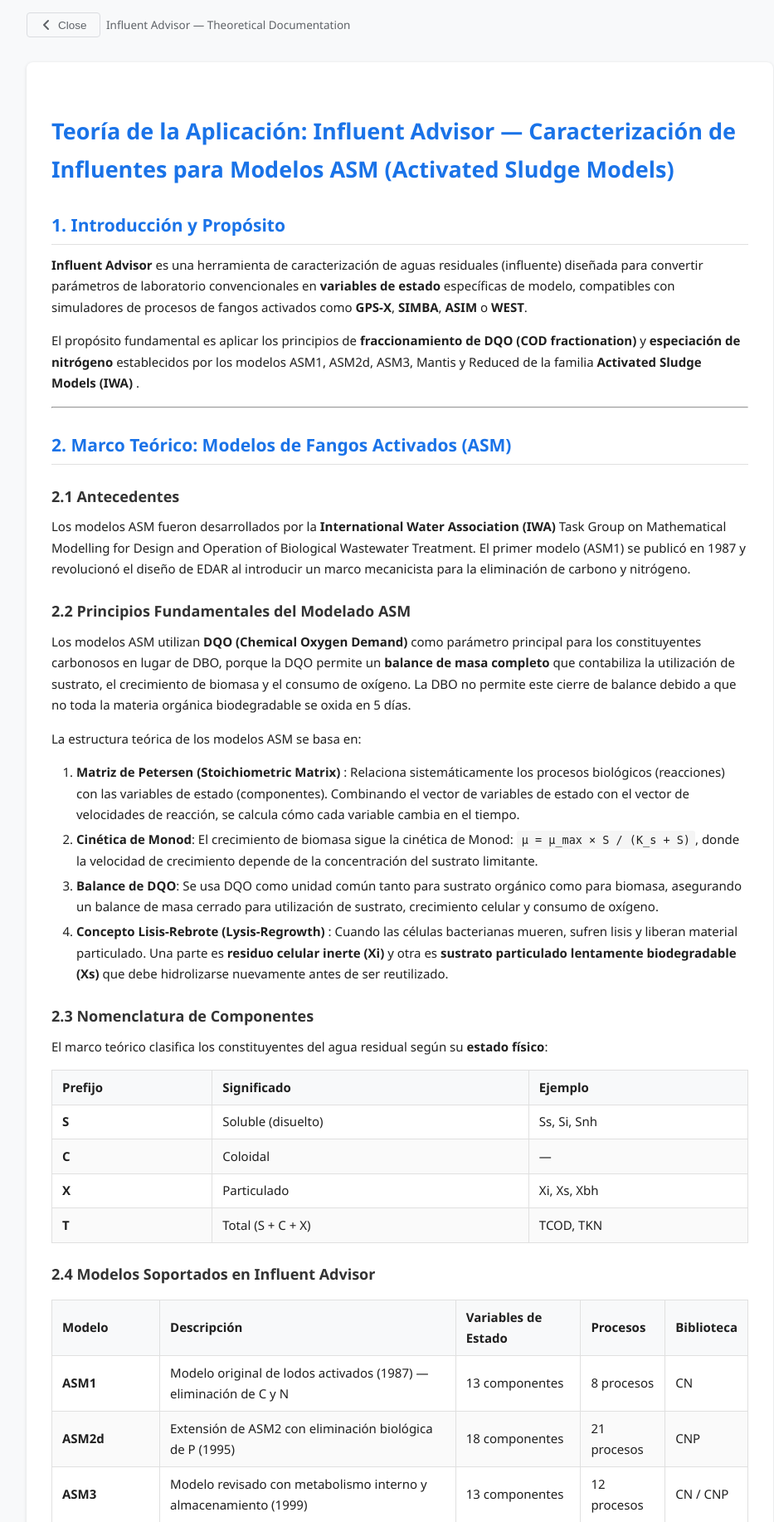
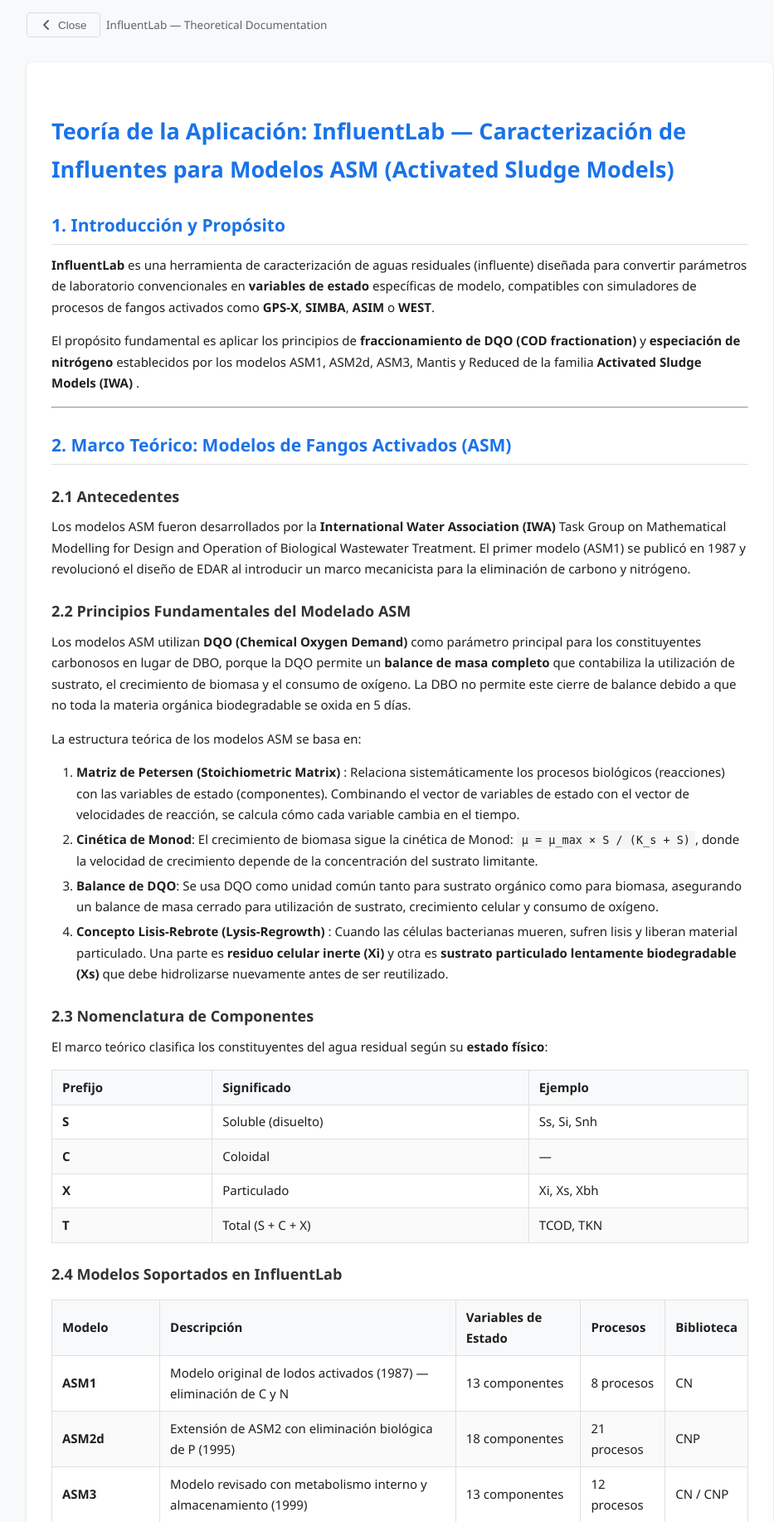
Before and after one commit to joseespinoza77/influent-advisor, a Flask app: page /theory in a window 1280 px wide. Shown: the top 1834 px of the page at 83% size, without its empty margins (158-1091 px from the left). Run offline with Flask 3, Linux system fonts and the light colour scheme; some libraries are stand-ins or nearby versions.

Commit message:
rename: change branding from Influent Advisor to InfluentLab

```diff
--- a/TEORIA_INFLUENT_ADVISOR.md
+++ b/TEORIA_INFLUENT_ADVISOR.md
@@ -1,8 +1,8 @@
-# Teoría de la Aplicación: Influent Advisor — Caracterización de Influentes para Modelos ASM (Activated Sludge Models)
+# Teoría de la Aplicación: InfluentLab — Caracterización de Influentes para Modelos ASM (Activated Sludge Models)
 
 ## 1. Introducción y Propósito
 
-**Influent Advisor** es una herramienta de caracterización de aguas residuales (influente) diseñada para convertir parámetros de laboratorio convencionales en **variables de estado** específicas de modelo, compatibles con simuladores de procesos de fangos activados como **GPS-X**, **SIMBA**, **ASIM** o **WEST**.
+**InfluentLab** es una herramienta de caracterización de aguas residuales (influente) diseñada para convertir parámetros de laboratorio convencionales en **variables de estado** específicas de modelo, compatibles con simuladores de procesos de fangos activados como **GPS-X**, **SIMBA**, **ASIM** o **WEST**.
 
 El propósito fundamental es aplicar los principios de **fraccionamiento de DQO (COD fractionation)** y **especiación de nitrógeno** establecidos por los modelos ASM1, ASM2d, ASM3, Mantis y Reduced de la familia **Activated Sludge Models (IWA)** .
 
@@ -36,7 +36,7 @@
 | **X** | Particulado | Xi, Xs, Xbh |
 | **T** | Total (S + C + X) | TCOD, TKN |
 
-### 2.4 Modelos Soportados en Influent Advisor
+### 2.4 Modelos Soportados en InfluentLab
 
 | Modelo | Descripción | Variables de Estado | Procesos | Biblioteca |
 |--------|-------------|-------------------|----------|------------|
@@ -224,7 +224,7 @@
 
 Cada una de estas fracciones se subdivide en porciones **biodegradables** y **no biodegradables**. La fracción particulada biodegradable (Xnd) requiere una **reacción de hidrólisis** para ser convertida a formas solubles, y por lo tanto se elimina más lentamente que las formas solubles.
 
-### 5.2 Componentes de Nitrógeno en Influent Advisor
+### 5.2 Componentes de Nitrógeno en InfluentLab
 
 | Símbolo | Nombre | Descripción | Unidad |
 |---------|--------|-------------|--------|
@@ -272,7 +272,7 @@
 ASM1 fue el primer modelo integral de la IWA y sentó las bases para todos los modelos posteriores:
 
 - **Propósito**: Eliminación biológica de Carbono (C) y Nitrógeno (N)
-- **Componentes**: 13 variables de estado (Si, Ss, Xi, Xs, Xbh, Xba, Xp — no se usa en Influent Advisor — , So, Sno, Snh, Snd, Xnd, Salk)
+- **Componentes**: 13 variables de estado (Si, Ss, Xi, Xs, Xbh, Xba, Xp — no se usa en InfluentLab — , So, Sno, Snh, Snd, Xnd, Salk)
 - **Procesos**: 8 procesos (crecimiento aeróbico heterótrofo, crecimiento anóxico heterótrofo, crecimiento aeróbico autótrofo, decaimiento heterótrofo, decaimiento autótrofo, hidrólisis de Xs, hidrólisis de Xnd, amonificación de Snd)
 - **Cinética**: Crecimiento con Monod, hidrólisis con cinética de saturación
 - **Limitación**: No modela eliminación de fósforo
@@ -356,7 +356,7 @@
 
 ### 8.2 Las 4 Vistas como Puentes
 
-Cada vista en Influent Advisor representa una estrategia diferente para cruzar este puente:
+Cada vista en InfluentLab representa una estrategia diferente para cruzar este puente:
 
 1. **States**: El usuario ya conoce las fracciones → entrada directa de Si, Ss, Xi, Xs, etc.
 2. **BODbased**: El usuario tiene DBO5, DQO, TKN → el sistema estima las fracciones usando relaciones como bCOD/BOD5=1.69 y fbod=0.66
@@ -377,7 +377,7 @@
   • Fracciones específicas de DQO
         │
         ▼
-  INFLUENT ADVISOR:
+  INFLUENTLAB:
   User Inputs (col E) → State Variables (col J) → Composite Variables (col P)
         │
         ▼
--- a/app.py
+++ b/app.py
@@ -1,5 +1,5 @@
 """
-Influent Advisor - Web Application
+InfluentLab - Web Application
 Wastewater influent characterization tool based on IWA Activated Sludge Models
 """
 import json
@@ -174,7 +174,7 @@
     host = '0.0.0.0' if _on_render else '127.0.0.1'
 
     print(f"\n  {'='*50}")
-    print(f"  Influent Advisor v1.0")
+    print(f"  InfluentLab v1.0")
     print(f"  {'='*50}")
     print(f"  Server: http://{host}:{port}")
     print(f"  Press Ctrl+C to stop")
--- a/static/app.js
+++ b/static/app.js
@@ -1,5 +1,5 @@
 /* ============================================================
-   Influent Advisor - JavaScript Calculation Engine
+   InfluentLab - JavaScript Calculation Engine
    Full Excel formula evaluator migrated from VBA
    ============================================================ */
 
--- a/static/style.css
+++ b/static/style.css
@@ -1,5 +1,5 @@
 /* ============================================================
-   Influent Advisor - Wastewater Influent Characterization Tool
+   InfluentLab - Wastewater Influent Characterization Tool
    Professional stylesheet
    ============================================================ */
 
--- a/templates/index.html
+++ b/templates/index.html
@@ -4,7 +4,7 @@
 <head>
     <meta charset="UTF-8">
     <meta name="viewport" content="width=device-width, initial-scale=1.0">
-    <title>Influent Advisor — Academic Prototype</title>
+    <title>InfluentLab — Academic Prototype</title>
     <link rel="stylesheet" href="{{ url_for('static', filename='style.css') }}">
 </head>
 
@@ -13,7 +13,7 @@
         <!-- Header -->
         <header class="app-header">
             <div class="header-brand">
-                <h1>Influent Advisor</h1>
+                <h1>InfluentLab</h1>
                 <span class="header-subtitle">Academic Wastewater Characterization Prototype v1.0</span>
             </div>
         </header>
--- a/templates/sheet.html
+++ b/templates/sheet.html
@@ -4,7 +4,7 @@
 <head>
     <meta charset="UTF-8">
     <meta name="viewport" content="width=device-width, initial-scale=1.0">
-    <title>{{ sheet_name }} - Influent Advisor Academic Prototype</title>
+    <title>{{ sheet_name }} - InfluentLab Academic Prototype</title>
     <link rel="stylesheet" href="{{ url_for('static', filename='style.css') }}">
 </head>
 
@@ -13,7 +13,7 @@
         <!-- Header -->
         <header class="app-header">
             <div class="header-brand">
-                <h1>Influent Advisor</h1>
+                <h1>InfluentLab</h1>
                 <span class="header-subtitle">{{ sheet_name }}</span>
             </div>
             <div class="header-nav">
--- a/templates/theory.html
+++ b/templates/theory.html
@@ -4,7 +4,7 @@
 <head>
     <meta charset="UTF-8">
     <meta name="viewport" content="width=device-width, initial-scale=1.0">
-    <title>Teoría - Influent Advisor</title>
+    <title>Teoría - InfluentLab</title>
     <link rel="stylesheet" href="{{ url_for('static', filename='style.css') }}">
     <style>
         .theory-container {
@@ -141,13 +141,13 @@
             </svg>
             Close
         </button>
-        <span style="color:#5f6368; font-size:0.9rem;">Influent Advisor — Theoretical Documentation</span>
+        <span style="color:#5f6368; font-size:0.9rem;">InfluentLab — Theoretical Documentation</span>
     </div>
     <div class="theory-container">
         {{ content | safe }}
     </div>
     <div class="theory-footer">
-        <p>Influent Advisor — Theoretical reference based on IWA Activated Sludge Models</p>
+        <p>InfluentLab — Theoretical reference based on IWA Activated Sludge Models</p>
     </div>
 </body>
 
```
Also changed, not shown: README.md.
